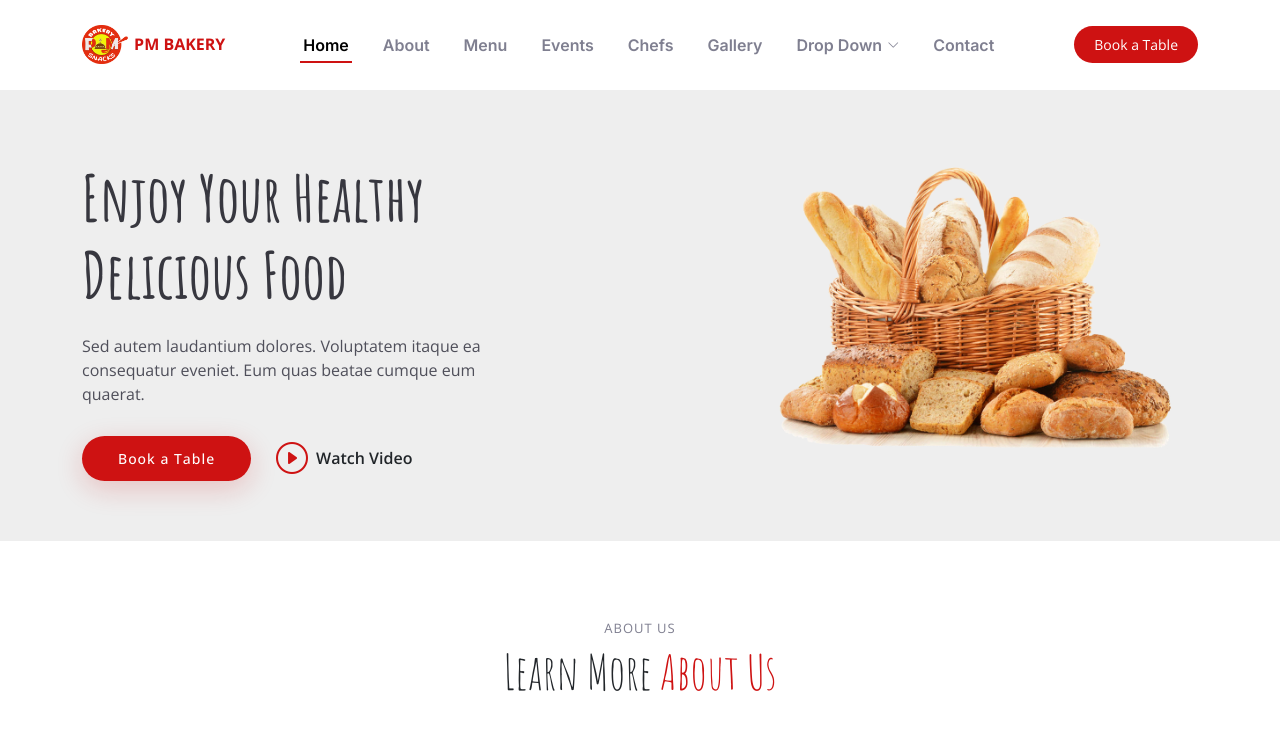
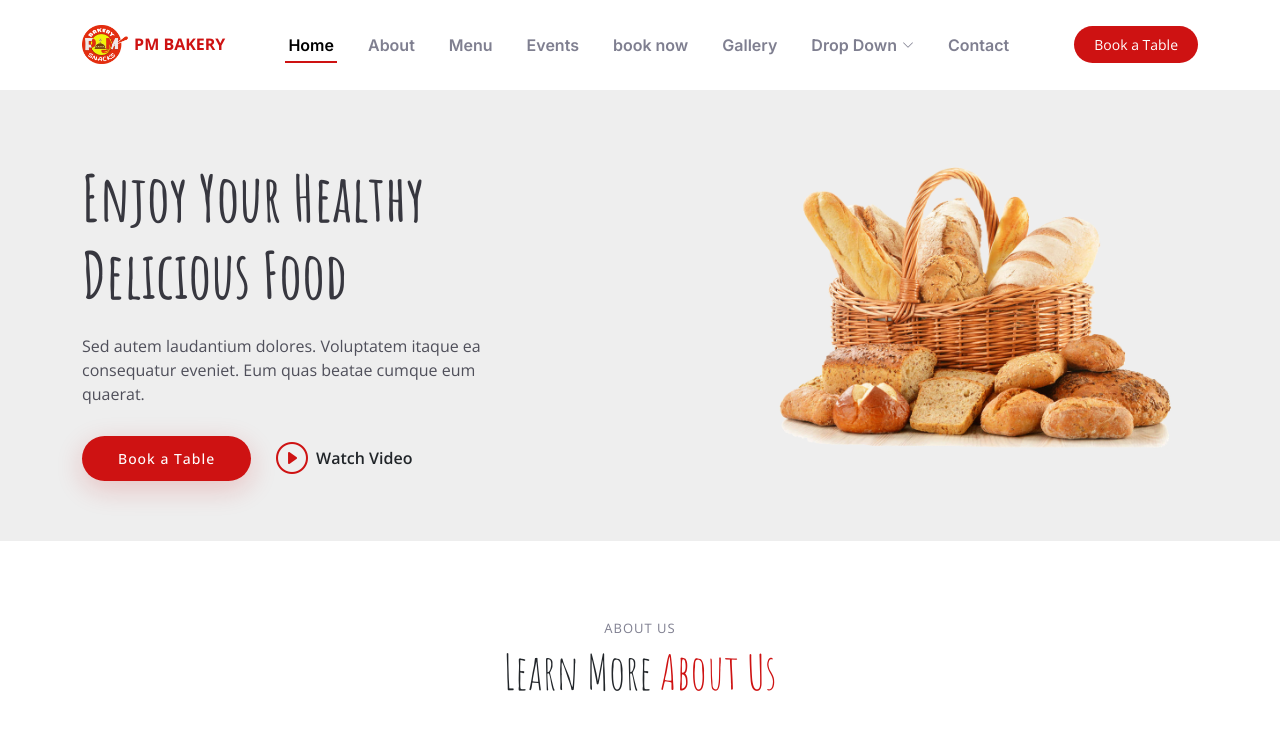
Before and after one commit to Tapan-Kumar-Singh/pm-bakery, a plain HTML site: page index.html in a window 1280 px wide. Shown: the top 735 px of the page. Drawn offline with nearby package versions, Linux system fonts and the light colour scheme.

Commit message:
navigation modify

```diff
--- a/index.html
+++ b/index.html
@@ -54,7 +54,7 @@
           <li><a href="#about">About</a></li>
           <li><a href="#menu">Menu</a></li>
           <li><a href="#events">Events</a></li>
-          <li><a href="#chefs">Chefs</a></li>
+          <li><a href="#chefs">book now</a></li>
           <li><a href="#gallery">Gallery</a></li>
           <li class="dropdown"><a href="#"><span>Drop Down</span> <i class="bi bi-chevron-down dropdown-indicator"></i></a>
             <ul>
```
